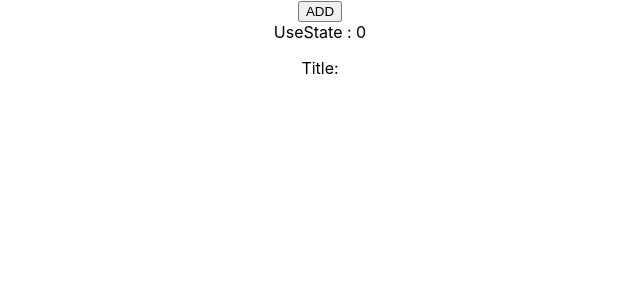
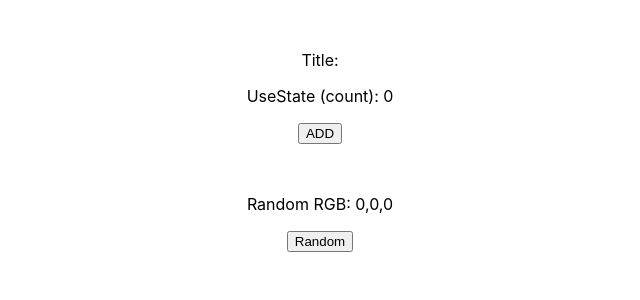
Before and after one commit to ploy-thanaporn/Intern-react-hooks, a React (Create React App) app: page / in a window 1280 px wide. Shown: the top 300 px of the page, without its empty margins (320-960 px from the left). Built offline with nearby package versions, Linux system fonts and the light colour scheme.

Commit message:
feat: random color by useState , useEffect

```diff
--- a/src/App.css
+++ b/src/App.css
@@ -1,38 +1,12 @@
 .App {
   text-align: center;
+  width: 50%;
 }
-
-.App-logo {
-  height: 40vmin;
-  pointer-events: none;
+.container {
+  display: flex;
+  justify-content: center;
 }
-
-@media (prefers-reduced-motion: no-preference) {
-  .App-logo {
-    animation: App-logo-spin infinite 20s linear;
-  }
+.count {
+  margin-top: 50px;
+  margin-bottom: 50px;
 }
-
-.App-header {
-  background-color: #282c34;
-  min-height: 100vh;
-  display: flex;
-  flex-direction: column;
-  align-items: center;
-  justify-content: center;
-  font-size: calc(10px + 2vmin);
-  color: white;
-}
-
-.App-link {
-  color: #61dafb;
-}
-
-@keyframes App-logo-spin {
-  from {
-    transform: rotate(0deg);
-  }
-  to {
-    transform: rotate(360deg);
-  }
-}
--- a/src/App.js
+++ b/src/App.js
@@ -1,12 +1,25 @@
 import "./App.css";
-import { useState } from "react";
+import { useEffect, useState } from "react";
 
 function App() {
+  // useState
   const [count, setCount] = useState(0);
   const [title, setTitle] = useState("");
+  const [rgb, setRgb] = useState([0, 0, 0]);
+
+  // useEffect : life circle -> componentDidmount, componentDidupdate , componentWillUnmount
+  useEffect(() => {
+    const rgbElement = document.querySelector(".rgb");
+    rgbElement.style.color = `rgb(${rgb.join(",")})`;
+  });
 
   return (
+    <div className="container">
       <div className="App">
+        <div className="count">
+          <p>Title: {title}</p>
+          <p>UseState (count): {count}</p>
+
           <button
             onClick={() => {
               setCount(count + 1);
@@ -15,9 +28,22 @@ function App() {
           >
             ADD
           </button>
-      <div className="">
-        UseState : {count}
-        <p>Title: {title}</p>
+        </div>
+
+        <div className="rgb">
+          <p>Random RGB: {rgb.join(",")}</p>
+          <button
+            onClick={() =>
+              setRgb(
+                rgb.map(() => {
+                  return Math.floor(Math.random() * 256);
+                })
+              )
+            }
+          >
+            Random
+          </button>
+        </div>
       </div>
     </div>
   );
```
Lines whose indentation alone changed are shown as unchanged.
